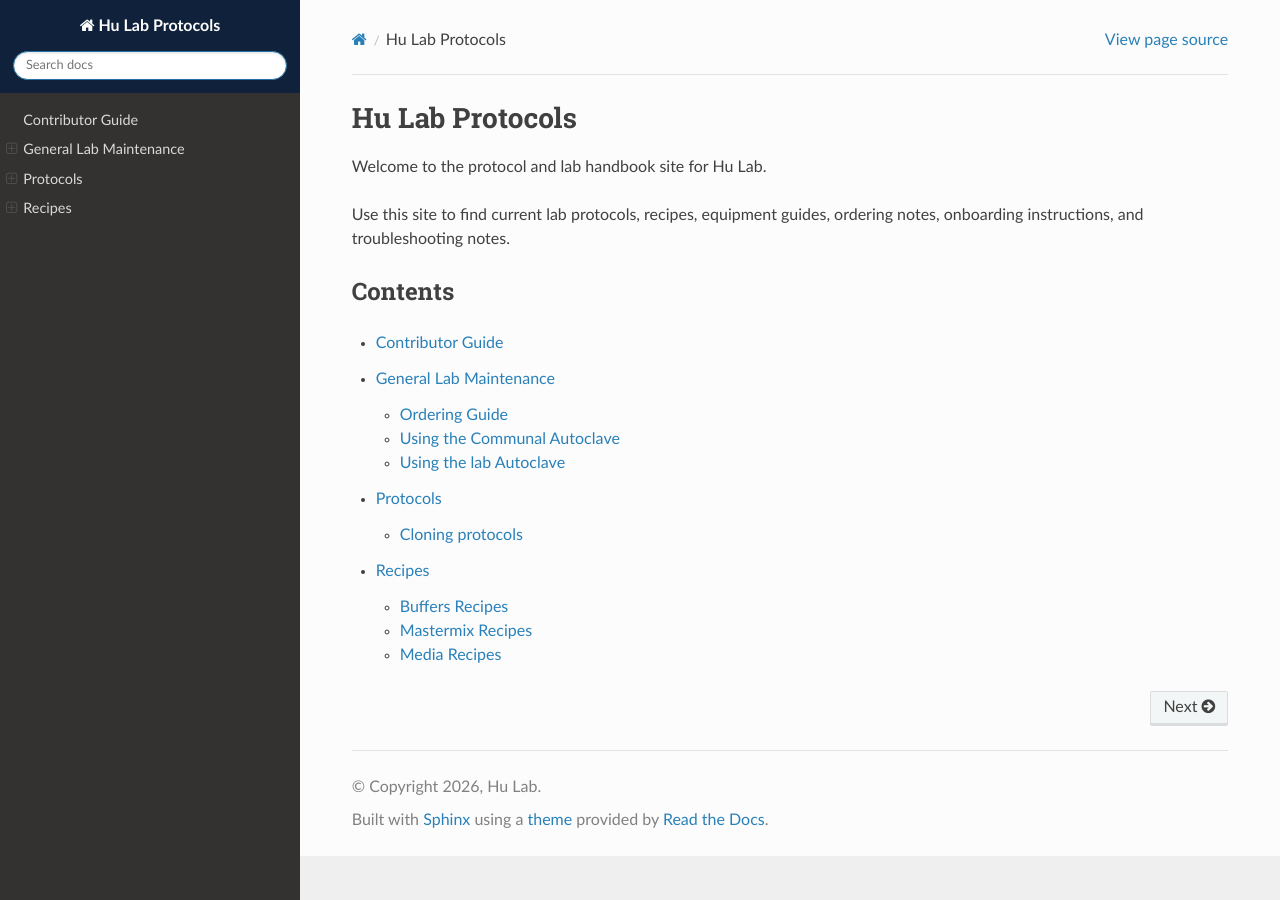
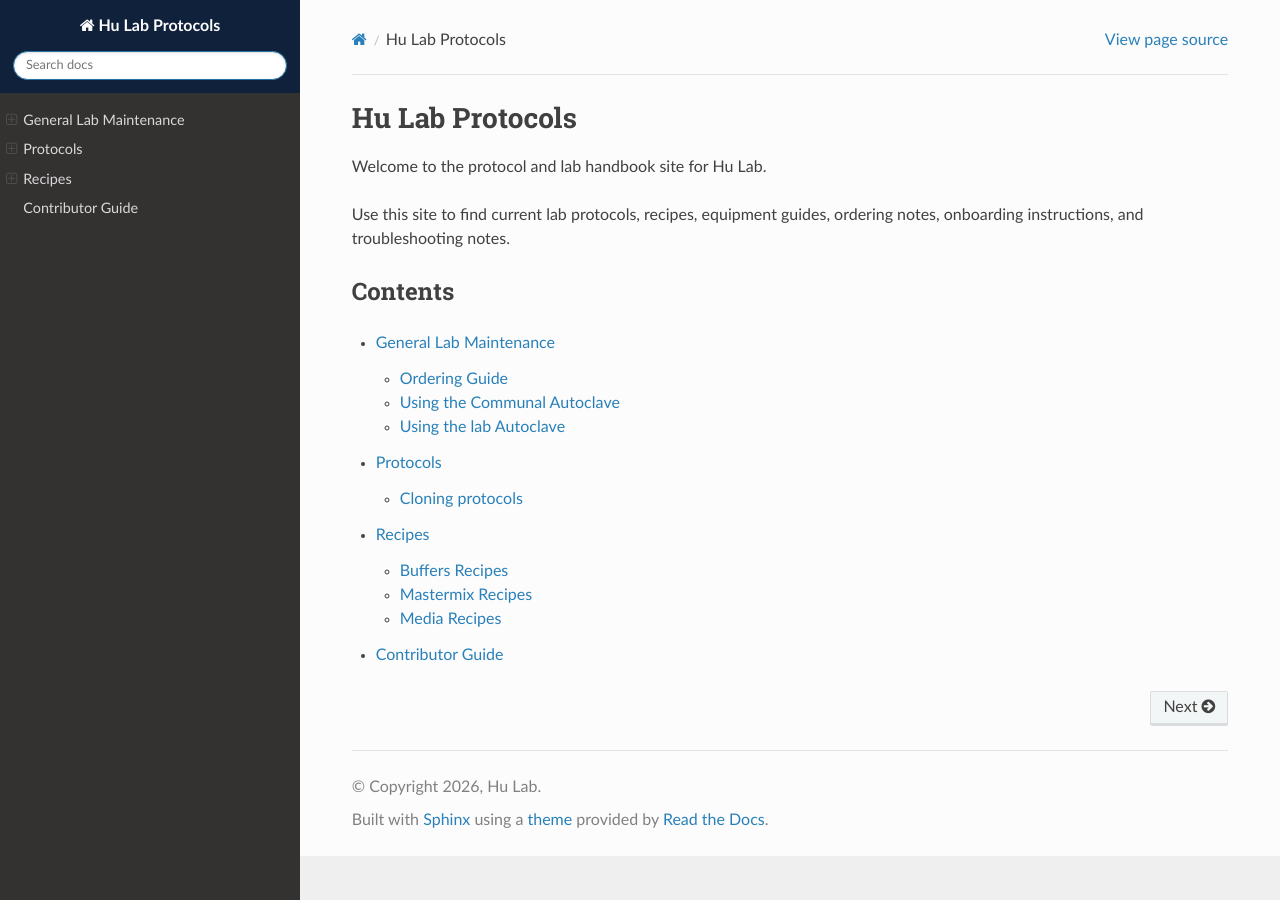
Before and after one commit to synbiosystems/Hu-Lab-Protocols, a Sphinx documentation site: the page built from docs/index.rst, in a window 1280 px wide. Built offline with Sphinx 7.4.7 and the Read the Docs theme 3.1.0, drawn with Linux system fonts in a browser that asks for light colours; part of the change alters nothing that is shown.

```diff
--- a/docs/index.rst
+++ b/docs/index.rst
@@ -12,4 +12,7 @@ Contents
    :maxdepth: 2
    :glob:
 
-   */index
+   general/index
+   protocols/index
+   recipes/index
+   contributor_guide/index
```
